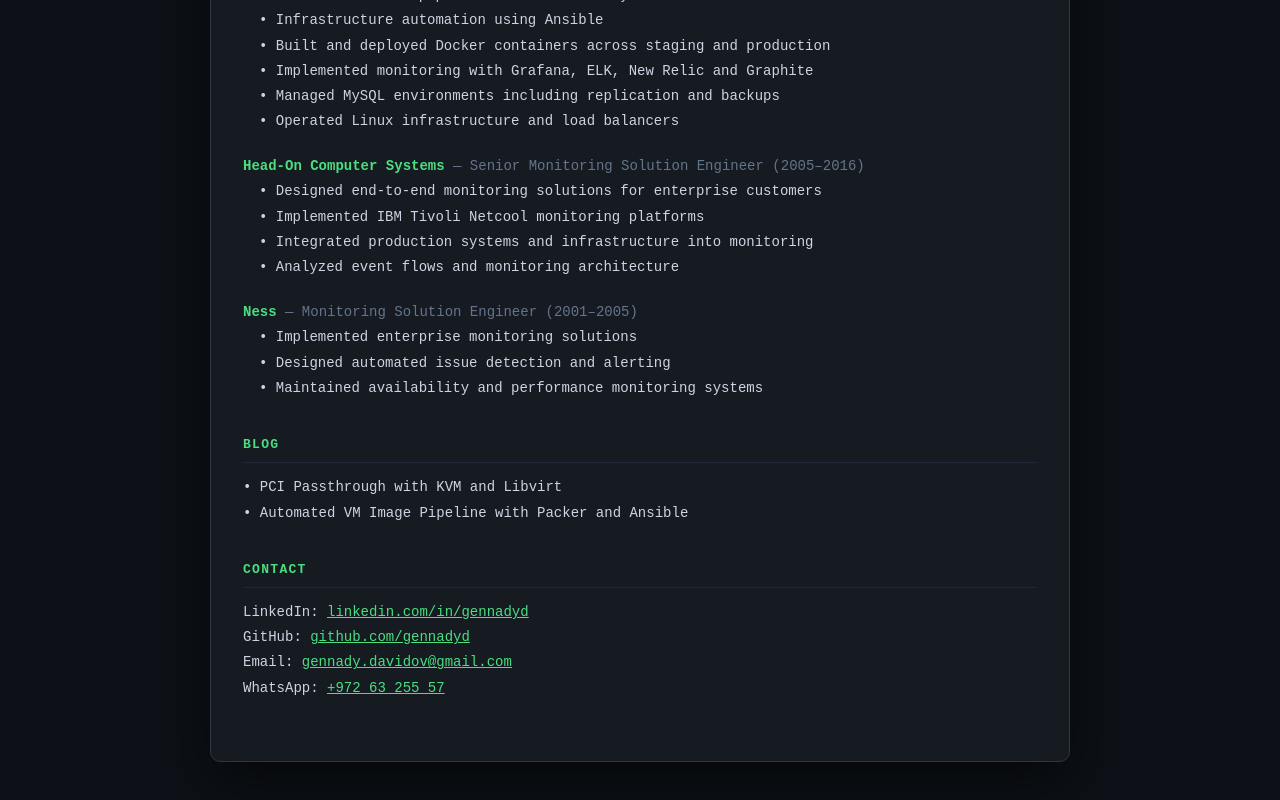
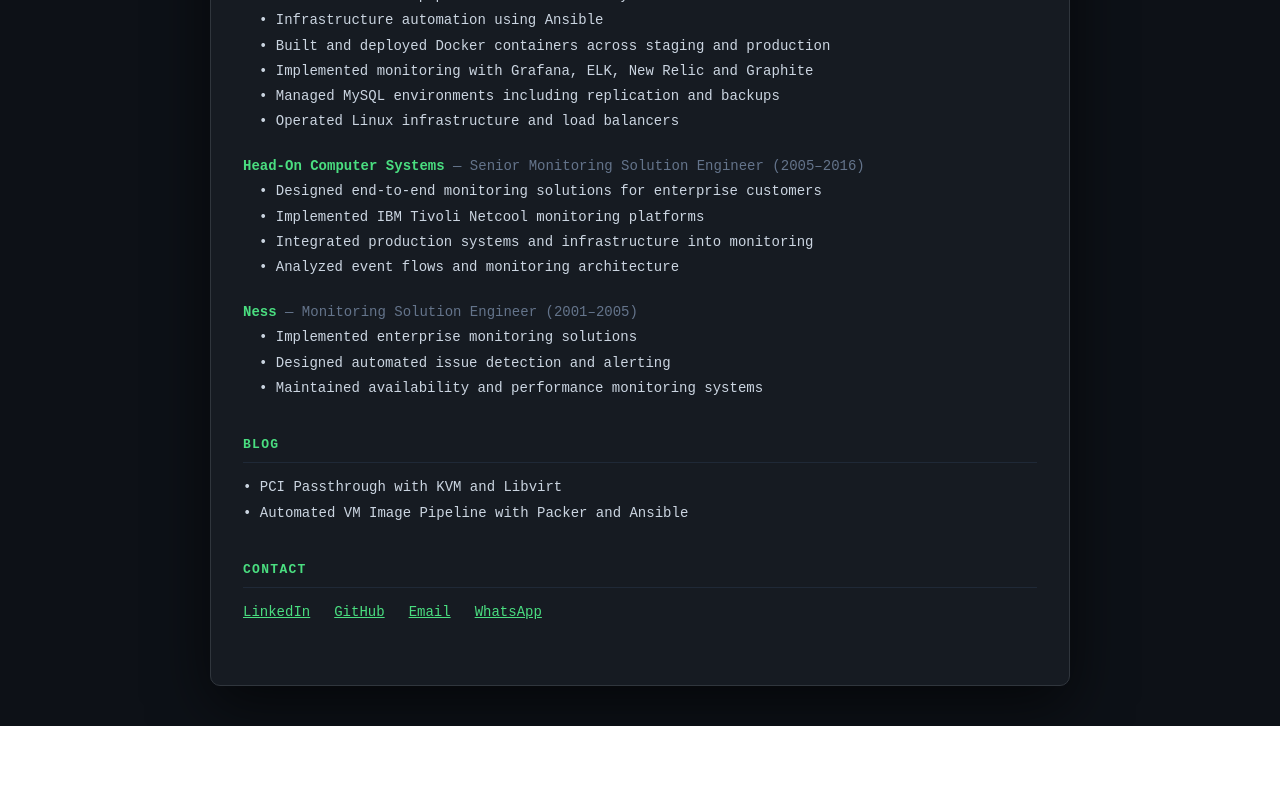
Before and after one commit to gennadyd/gennadyd.github.io, a React (Vite) app: page / in a window 1280 px wide. Shown: the part 1309-2109 px from the top of the page. After the commit the page ends 2035 px from the top, so only its background shows below. Built offline with nearby package versions, Linux system fonts and the light colour scheme.

Commit message:
style: contact as inline links

```diff
--- a/src/App.jsx
+++ b/src/App.jsx
@@ -186,10 +186,12 @@
             </Section>
 
             <Section title="Contact">
-              <div>LinkedIn:  <a style={{ color: "#4ade80" }} href="https://www.linkedin.com/in/gennadyd/">linkedin.com/in/gennadyd</a></div>
-              <div>GitHub:    <a style={{ color: "#4ade80" }} href="https://github.com/gennadyd">github.com/gennadyd</a></div>
-              <div>Email:     <a style={{ color: "#4ade80" }} href="mailto:gennady.davidov@gmail.com">gennady.davidov@gmail.com</a></div>
-              <div>WhatsApp:  <a style={{ color: "#4ade80" }} href="https://wa.me/9726325557">+972 63 255 57</a></div>
+              <div style={{ display: "flex", gap: 24, flexWrap: "wrap" }}>
+                <a style={{ color: "#4ade80" }} href="https://www.linkedin.com/in/gennadyd/">LinkedIn</a>
+                <a style={{ color: "#4ade80" }} href="https://github.com/gennadyd">GitHub</a>
+                <a style={{ color: "#4ade80" }} href="mailto:gennady.davidov@gmail.com">Email</a>
+                <a style={{ color: "#4ade80" }} href="https://wa.me/9726325557">WhatsApp</a>
+              </div>
             </Section>
 
           </div>
```
